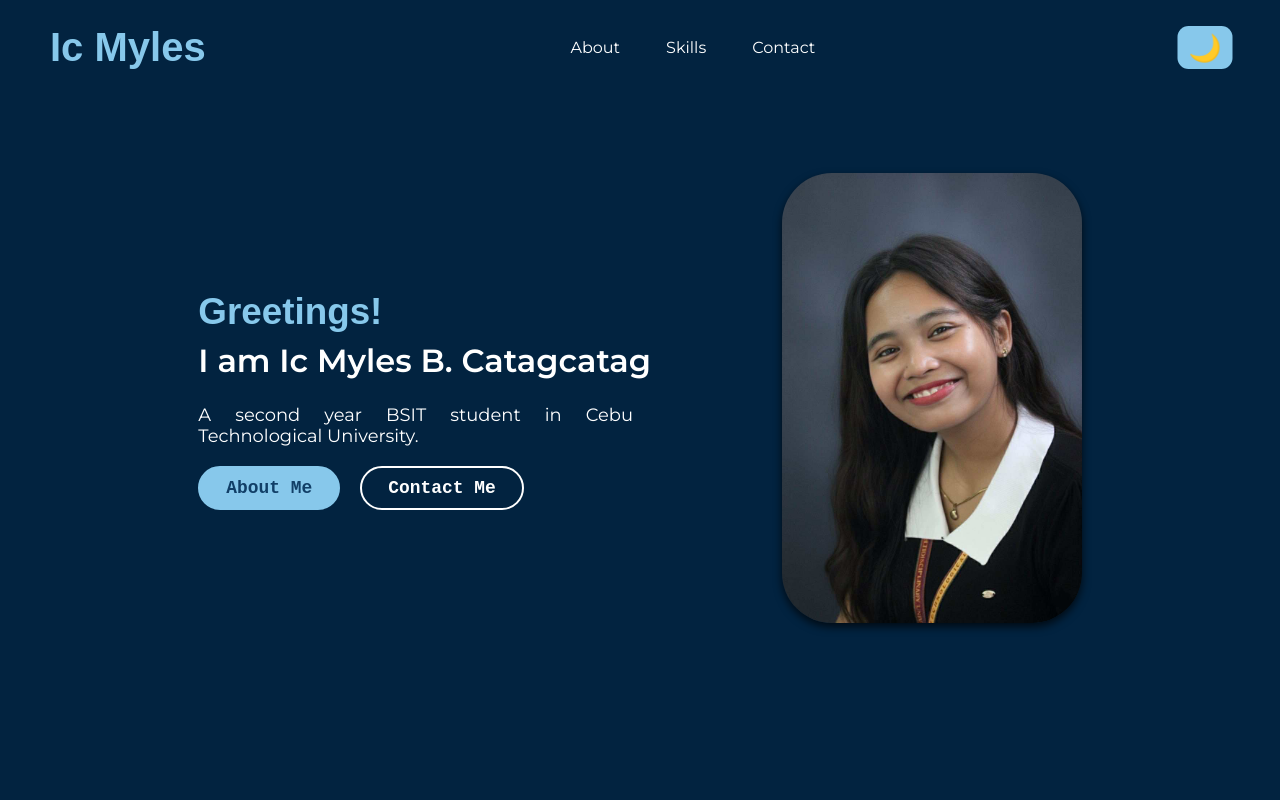
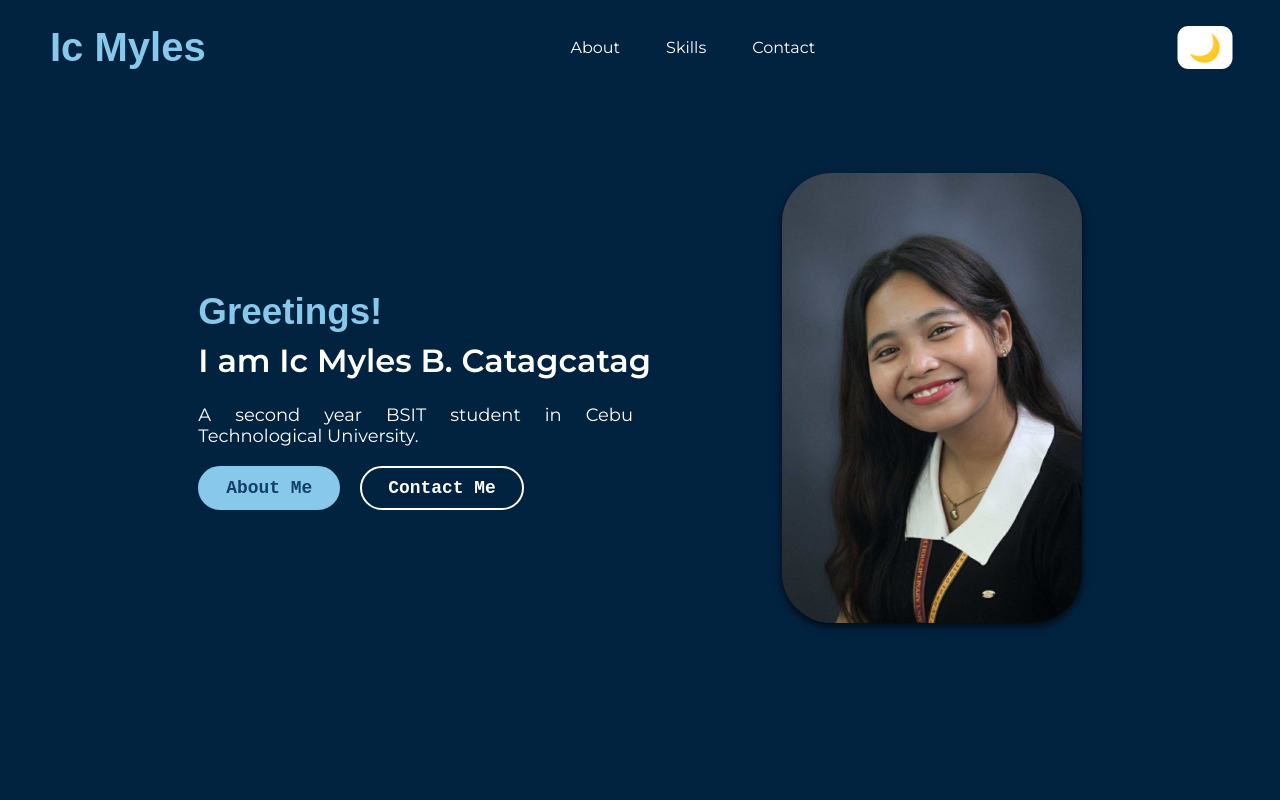
Before and after one commit to 1c3m1l3s/Catagcatag, a plain HTML site: page index.html in a window 1280 px wide. In both pictures the pointer is over the button 1205 px from the left and 47 px from the top of the page. Shown: the top 800 px of the page. Drawn offline with Linux system fonts and the light colour scheme; a web font is replaced by a local one.

Commit message:
changed bg color for toggle

```diff
--- a/home.css
+++ b/home.css
@@ -82,6 +82,7 @@ body.light-mode {
 
 #theme-toggle:hover {
     transform: scale(1.1);
+    background: var(--white-color);
 }
 
 
```
